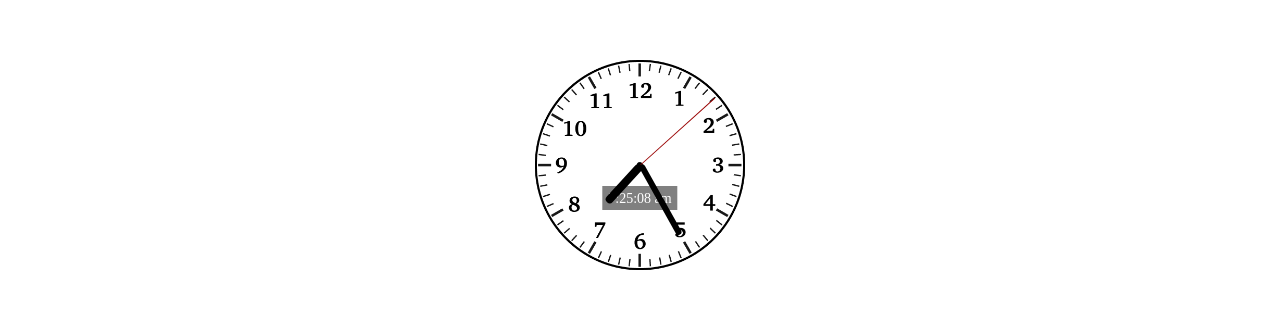
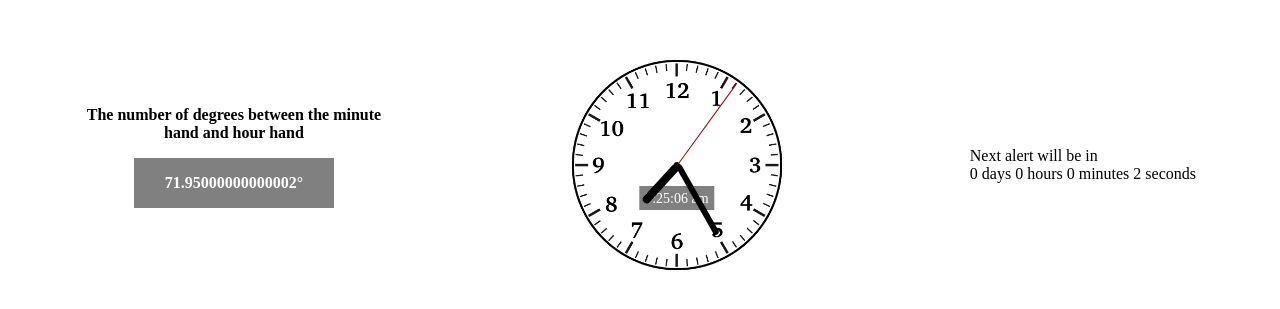
Before and after one commit to BlackStone8960/clock-app, a React (Create React App) app: page / in a window 1280 px wide. Shown: the part 235-544 px from the top of the page. Built offline with nearby package versions, Linux system fonts and the light colour scheme.

Commit message:
creating timer

```diff
--- /dev/null
+++ b/src/components/Alarm/Alarm.js
@@ -0,0 +1,66 @@
+import React, { useState, useEffect } from "react";
+import fibonacci from "../../mathFunction/fibonacci";
+import CountDownTimer from "./CountDownTimer";
+import "./Alert.scss";
+
+// convert hour to milisecond by multipling this value
+const CONVERT_HOUR_TO_MILISECOND = 60 * 60 * 1000;
+const CONVERT_SECOND_TO_MILISECOND = 1000;
+
+const Alarm = () => {
+  const [durationUntilNextAlarm, setDurationUntilNextAlarm] = useState(null);
+  const [timerIndex, setTimerIndex] = useState(1);
+  const [countDownDuration, setCountDownDuration] = useState(null);
+
+  const alarmTimer = (duration) => {
+    return new Promise((resolve) => {
+      setTimeout(() => {
+        console.log("alert!");
+        // alerting process
+        resolve();
+      }, duration);
+    });
+  };
+
+  const startAlarmTimer = async () => {
+    try {
+      console.log("startAlarmTimer");
+      const alarmDurationHour = fibonacci(timerIndex); // how long does it take to alert next
+      console.log(alarmDurationHour);
+      const alarmDuration = alarmDurationHour * CONVERT_SECOND_TO_MILISECOND; // for testing
+      // const alarmDuration = alarmDurationHour * CONVERT_HOUR_TO_MILISECOND;
+      setDurationUntilNextAlarm(alarmDuration);
+      await alarmTimer(alarmDuration);
+      setTimerIndex(timerIndex + 1);
+    } catch (err) {
+      console.error(`Something went wrong when setting alarm: ${err}`);
+    }
+  };
+
+  useEffect(() => {
+    if (Number.isInteger(timerIndex)) {
+      startAlarmTimer();
+    }
+  }, [timerIndex]);
+
+  useEffect(() => {
+    if (Number.isInteger(durationUntilNextAlarm)) {
+      const seconds = Math.floor(durationUntilNextAlarm / 1000) % 60;
+      const minutes = Math.floor(durationUntilNextAlarm / 1000 / 60) % 60;
+      const hours = Math.floor(durationUntilNextAlarm / 1000 / 60 / 60) % 24;
+      const days = Math.floor(durationUntilNextAlarm / 1000 / 60 / 60 / 24);
+      setCountDownDuration({ seconds, minutes, hours, days });
+    }
+  }, [durationUntilNextAlarm]);
+
+  return (
+    <div className="alert-wrapper">
+      <div>Next alert will be in</div>
+      <div className="alert-container">
+        <CountDownTimer duration={countDownDuration} />
+      </div>
+    </div>
+  );
+};
+
+export default Alarm;
--- /dev/null
+++ b/src/components/Alarm/CountDownTimer.js
@@ -0,0 +1,102 @@
+import React, { useEffect, useState, useReducer } from "react";
+import "./CountDownTimer.scss";
+
+const timeReducer = (state = {}, action) => {
+  switch (action.type) {
+    case "SET_TIME":
+      return action.duration;
+    case "DECREMENT_DAYS":
+      return {
+        days: state.days - 1,
+        hours: 23,
+        minutes: 59,
+        seconds: 59,
+      };
+    case "DECREMENT_HOURS":
+      return {
+        ...state,
+        hours: state.hours - 1,
+        minutes: 59,
+        seconds: 59,
+      };
+    case "DECREMENT_MINUTES":
+      return {
+        ...state,
+        minutes: state.minutes - 1,
+        seconds: 59,
+      };
+    case "DECREMENT_SECONDS":
+      return {
+        ...state,
+        seconds: state.seconds - 1,
+      };
+    default:
+      return state;
+  }
+};
+
+const CountDownTimer = ({ duration }) => {
+  // const { seconds, minutes, hours, days } = duration;
+  const [time, dispatch] = useReducer(timeReducer, null);
+  const [timerMoved, setTimerMoved] = useState(false);
+
+  useEffect(() => {
+    if (duration) {
+      dispatch({
+        type: "SET_TIME",
+        duration,
+      });
+      if (timerMoved) setTimerMoved(false); // reset timer
+    }
+  }, [duration]);
+
+  useEffect(() => {
+    if (!timerMoved && time) {
+      const timer = setInterval(() => {
+        countDown();
+      }, 1000);
+      setTimerMoved(true);
+      return () => clearInterval(timer);
+    }
+  }, [time]);
+
+  const countDown = () => {
+    if (
+      time.days === 0 &&
+      time.hours === 0 &&
+      time.minutes === 0 &&
+      time.seconds === 0
+    ) {
+      console.log("do nothing");
+      return;
+    } else if (time.hours === 0 && time.minutes === 0 && time.seconds === 0) {
+      dispatch({
+        type: "DECREMENT_DAYS",
+      });
+    } else if (time.minutes === 0 && time.seconds === 0) {
+      dispatch({
+        type: "DECREMENT_HOURS",
+      });
+    } else if (time.seconds === 0) {
+      dispatch({
+        type: "DECREMENT_MINUTES",
+      });
+    } else {
+      dispatch({
+        type: "DECREMENT_SECONDS",
+      });
+    }
+  };
+
+  return (
+    <div>
+      {time && (
+        <span>
+          {`${time.days} days ${time.hours} hours ${time.minutes} minutes ${time.seconds} seconds`}
+        </span>
+      )}
+    </div>
+  );
+};
+
+export default CountDownTimer;
--- a/src/components/App.js
+++ b/src/components/App.js
@@ -1,12 +1,16 @@
-import React, { useState, useEffect, createContext } from "react";
+import React from "react";
+import DegreesDisplay from "./DegreesDisplay/DegreesDisplay";
 import Clock from "./Clock/Clock";
+import Alarm from "./Alarm/Alarm";
 import "./App.scss";
 
 function App() {
   return (
     <div className="main-wrapper">
       <div className="main-container">
+        <DegreesDisplay />
         <Clock />
+        <Alarm />
       </div>
     </div>
   );
--- /dev/null
+++ b/src/components/DegreesDisplay/DegreesDisplay.js
@@ -0,0 +1,27 @@
+import React, { useState, useEffect } from "react";
+import { useTimeContext } from "../../contexts/time";
+import "./DegreesDisplay.scss";
+
+const DegreesDisplay = () => {
+  const [degrees, setDegrees] = useState(0);
+  const { minuteHandDegree, hourHandDegree } = useTimeContext();
+
+  useEffect(() => {
+    if (minuteHandDegree && hourHandDegree) {
+      const degreesBetweenTwoHands = Math.abs(
+        hourHandDegree - minuteHandDegree
+      );
+      setDegrees(degreesBetweenTwoHands);
+    }
+  }, [minuteHandDegree, hourHandDegree]);
+  return (
+    <div className="degrees-wrapper">
+      <div>The number of degrees between the minute hand and hour hand</div>
+      <div className="degrees-container">
+        <span className="degrees">{`${degrees}°`}</span>
+      </div>
+    </div>
+  );
+};
+
+export default DegreesDisplay;
--- /dev/null
+++ b/src/components/DegreesDisplay/DegreesDisplay.scss
@@ -0,0 +1,16 @@
+.degrees-wrapper {
+  width: 300px;
+  text-align: center;
+  font-weight: bold;
+
+  .degrees-container {
+    width: 200px;
+    padding: 16px;
+    background-color: gray;
+    margin: 16px auto;
+
+    .degrees {
+      color: white;
+    }
+  }
+}
--- a/src/contexts/time.js
+++ b/src/contexts/time.js
@@ -9,6 +9,7 @@ const TimeProvider = ({ children }) => {
   const [minuteHandDegree, setMinuteHandDegree] = useState(0);
   const [hourHandDegree, setHourHandDegree] = useState(0);
   const [digitalTime, setDigitalTime] = useState("");
+  // const [timeAppStarted, setTimeAppStarted] = useState(0);
 
   const updateAnalogClock = (moment) => {
     const second = moment.seconds() * 6;
@@ -28,6 +29,7 @@ const TimeProvider = ({ children }) => {
   useEffect(() => {
     const timer = setInterval(() => {
       const momentObj = moment(); // create moment object
+      // setTimeAppStarted(momentObj.valueOf()); // set the time when this app is started in mili seconds
       updateAnalogClock(momentObj);
       updateDigitalClock(momentObj);
     }, UPDATE_INTERVAL);
@@ -42,6 +44,7 @@ const TimeProvider = ({ children }) => {
         minuteHandDegree,
         hourHandDegree,
         digitalTime,
+        // timeAppStarted,
       }}
     >
       {children}
--- /dev/null
+++ b/src/mathFunction/fibonacci.js
@@ -0,0 +1,26 @@
+/*
+    param {Number} num: the index in the Fibonacci sequence
+    return the number whose index in the Fibonacci sequence is num
+   */
+const fibonacci = (num) => {
+  // check if num is positive integer
+  if (Number.isInteger(num) && num >= 0) {
+    // the first and second number of Fibonacci sequence are 1
+    let lowestNum = 1; // set first number as 1
+    let middleNum = 1; // set second number as 1
+    let highestNum; // the sum of lowestNum and middleNum
+
+    // if num is larger than 3, iterate and find the value of the number whose index in the Fibonacci sequence is num
+    for (let i = 3; i <= num; i++) {
+      highestNum = lowestNum + middleNum; // add lowestNum and middleNum and set it to highestNum
+      lowestNum = middleNum; // increment index of lowestNum
+      middleNum = highestNum; // increment index of middleNum
+    }
+    // if num is 0 or 1, it returns 1. if num is larger than 3, it returns the sum of lowestNum and middleNum
+    return middleNum;
+  } else {
+    console.error("Input positive integer into the fibonacci function");
+  }
+};
+
+export default fibonacci;
```
Also changed, not shown: src/components/Alarm/Alert.scss (added), src/components/Alarm/CountDownTimer.scss (added).
